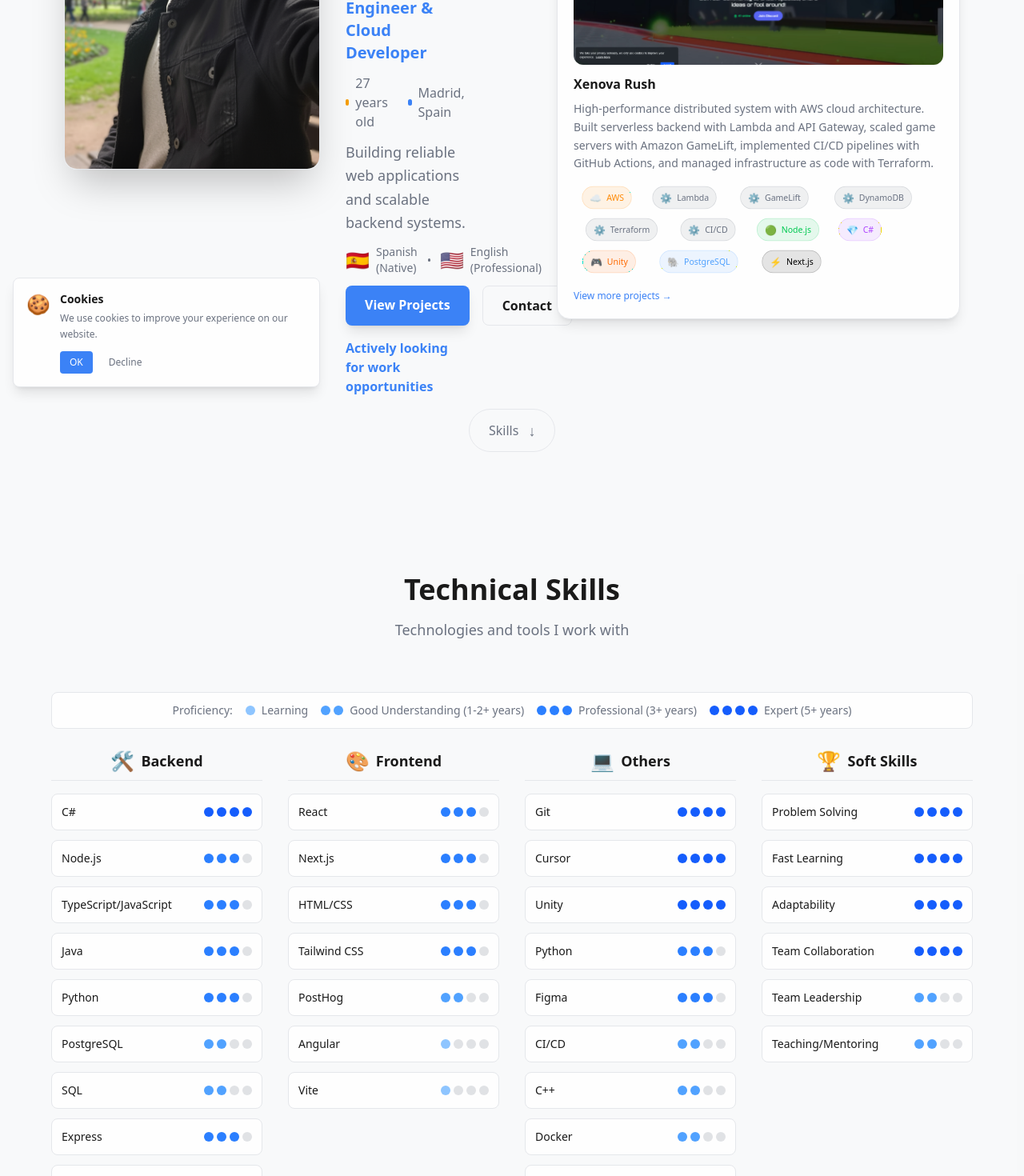
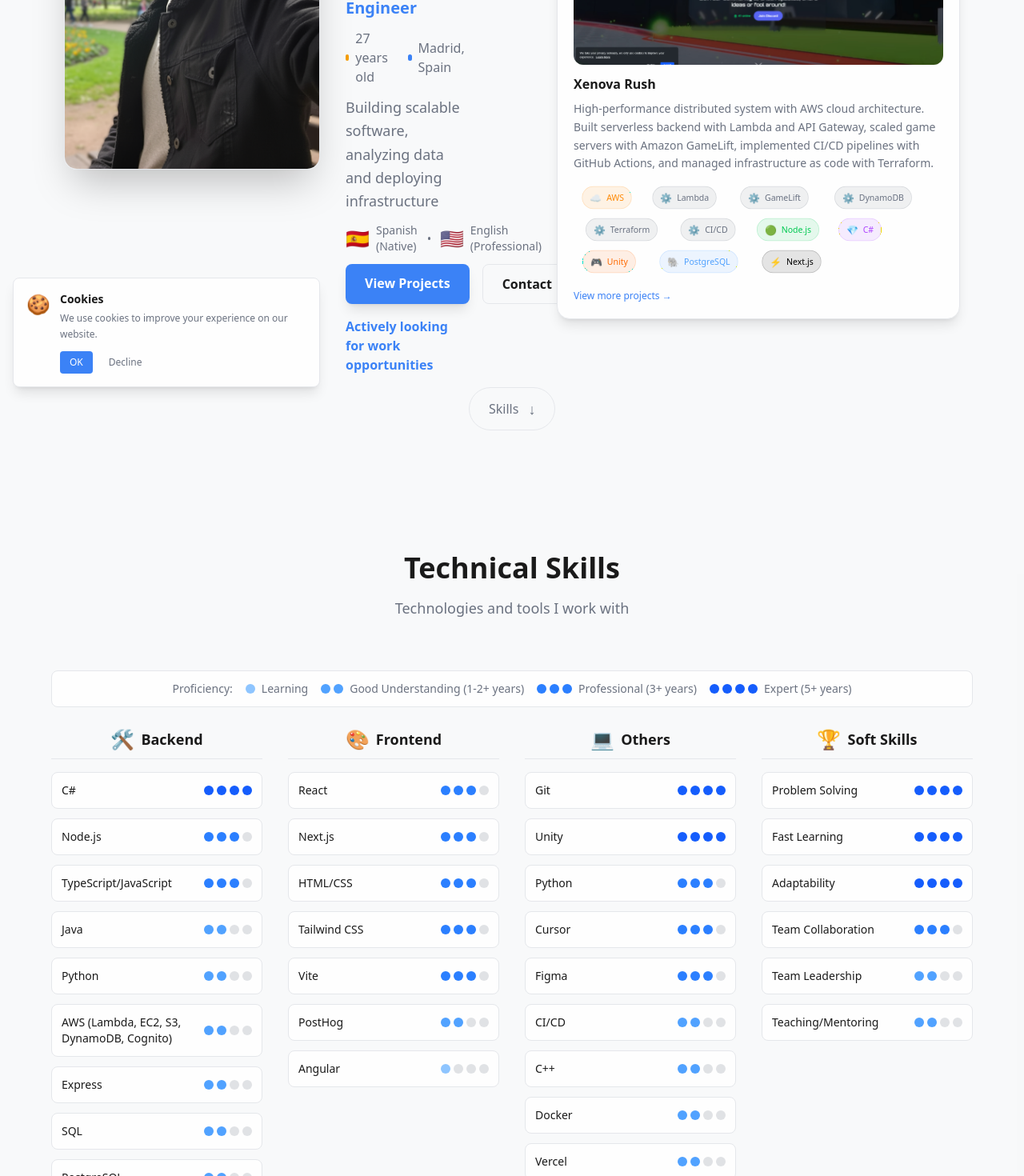
Before and after one commit to ewejose123/Portfolio-Website, a Next.js app: page /en in a window 1280 px wide. Shown: the part 300-1770 px from the top of the page at 80% size. Built offline with nearby package versions, Linux system fonts and the light colour scheme; no server answers.

Commit message:
Update skill levels and revise hero/about translations
Adjusted proficiency levels and ordering for several skills in SkillsHighlight.tsx. Updated English and Spanish translations for hero title, tagline, and about bio to reflect a broader software engineering focus and current job search status.

```diff
--- a/src/components/SkillsHighlight.tsx
+++ b/src/components/SkillsHighlight.tsx
@@ -14,12 +14,12 @@ const skills: Skill[] = [
   { name: 'C#', level: 4, category: 'backend' },
   { name: 'Node.js', level: 3, category: 'backend' },
   { name: 'TypeScript/JavaScript', level: 3, category: 'backend' },
-  { name: 'Java', level: 3, category: 'backend' },
-  { name: 'Python', level: 3, category: 'backend' },
+  { name: 'Java', level: 2, category: 'backend' },
+  { name: 'Python', level: 2, category: 'backend' },
+  { name: 'AWS (Lambda, EC2, S3, DynamoDB, Cognito)', level: 2, category: 'backend' },
+  { name: 'Express', level: 2, category: 'backend' },
+  { name: 'SQL', level: 2, category: 'backend' },
   { name: 'PostgreSQL', level: 2, category: 'backend' },
-  { name: 'SQL', level: 2, category: 'backend' },
-  { name: 'Express', level: 3, category: 'backend' },
-  { name: 'AWS (Lambda, EC2, S3, DynamoDB, Cognito)', level: 2, category: 'backend' },
   { name: 'MongoDB', level: 2, category: 'backend' },
 
   // Frontend (ordered by proficiency: 4→3→2→1)
@@ -27,15 +27,15 @@ const skills: Skill[] = [
   { name: 'Next.js', level: 3, category: 'frontend' },
   { name: 'HTML/CSS', level: 3, category: 'frontend' },
   { name: 'Tailwind CSS', level: 3, category: 'frontend' },
+  { name: 'Vite', level: 3, category: 'frontend' },
   { name: 'PostHog', level: 2, category: 'frontend' },
   { name: 'Angular', level: 1, category: 'frontend' },
-  { name: 'Vite', level: 1, category: 'frontend' },
 
   // others (ordered by proficiency: 4→3→2→1)
   { name: 'Git', level: 4, category: 'others' },
-  { name: 'Cursor', level: 4, category: 'others' },
   { name: 'Unity', level: 4, category: 'others' },
   { name: 'Python', level: 3, category: 'others' },
+  { name: 'Cursor', level: 3, category: 'others' },
   { name: 'Figma', level: 3, category: 'others' },
   { name: 'CI/CD', level: 2, category: 'others' },
   { name: 'C++', level: 2, category: 'others' },
@@ -52,7 +52,7 @@ const skills: Skill[] = [
   { name: 'Problem Solving', level: 4, category: 'soft' },
   { name: 'Fast Learning', level: 4, category: 'soft' },
   { name: 'Adaptability', level: 4, category: 'soft' },
-  { name: 'Team Collaboration', level: 4, category: 'soft' },
+  { name: 'Team Collaboration', level: 3, category: 'soft' },
   { name: 'Team Leadership', level: 2, category: 'soft' },
   { name: 'Teaching/Mentoring', level: 2, category: 'soft' },
 ]
--- a/src/i18n/translations/en.json
+++ b/src/i18n/translations/en.json
@@ -12,10 +12,10 @@
   },
   "hero": {
     "name": "Ewe José Omusi Sáez",
-    "title": "Full Stack Engineer & Cloud Developer",
+    "title": "Software Engineer",
     "age": "27 years old",
     "location": "Madrid, Spain",
-    "tagline": "Building reliable web applications and scalable backend systems.",
+    "tagline": "Building scalable software, analyzing data and deploying infrastructure",
     "ctaProjects": "View Projects",
     "ctaContact": "Contact",
     "languages": {
@@ -110,7 +110,7 @@
   },
   "about": {
     "title": "About Me",
-    "bio": "I currently live in Spain and am looking for remote work opportunities. I am available for both freelance contracting and standard employment, with a very flexible schedule ready to adapt to different time zones and project needs.",
+    "bio": "I currently live in Spain and am looking for work opportunities. I am available for both freelance contracting and standard employment, with a very flexible schedule ready to adapt to different time zones and project needs.",
     "resumeText": "Download CV",
     "personalLife": {
       "title": "When I'm not programming",
--- a/src/i18n/translations/es.json
+++ b/src/i18n/translations/es.json
@@ -12,10 +12,10 @@
   },
   "hero": {
     "name": "Ewe José Omusi Sáez",
-    "title": "Ingeniero Full Stack y Desarrollador Cloud",
+    "title": "Ingeniero de Software",
     "age": "27 años",
     "location": "Madrid, España",
-    "tagline": "Construyendo aplicaciones web confiables y sistemas backend escalables.",
+    "tagline": "Construyendo software escalable, analizando datos y desplegando infraestructuras ",
     "ctaProjects": "Ver Proyectos",
     "ctaContact": "Contacto",
     "languages": {
@@ -110,7 +110,7 @@
   },
   "about": {
     "title": "Sobre Mí",
-    "bio": "Actualmente vivo en España y busco oportunidades de trabajo remoto. Estoy disponible tanto para contratación freelance como para empleo estándar, con un horario muy flexible listo para adaptarme a diferentes zonas horarias y necesidades del proyecto.",
+    "bio": "Actualmente vivo en España y busco oportunidades de trabajo. Estoy disponible tanto para contratación freelance como para empleo estándar, con un horario muy flexible listo para adaptarme a diferentes zonas horarias y necesidades del proyecto.",
     "resumeText": "Descargar CV",
     "personalLife": {
       "title": "Cuando no estoy programando",
```
